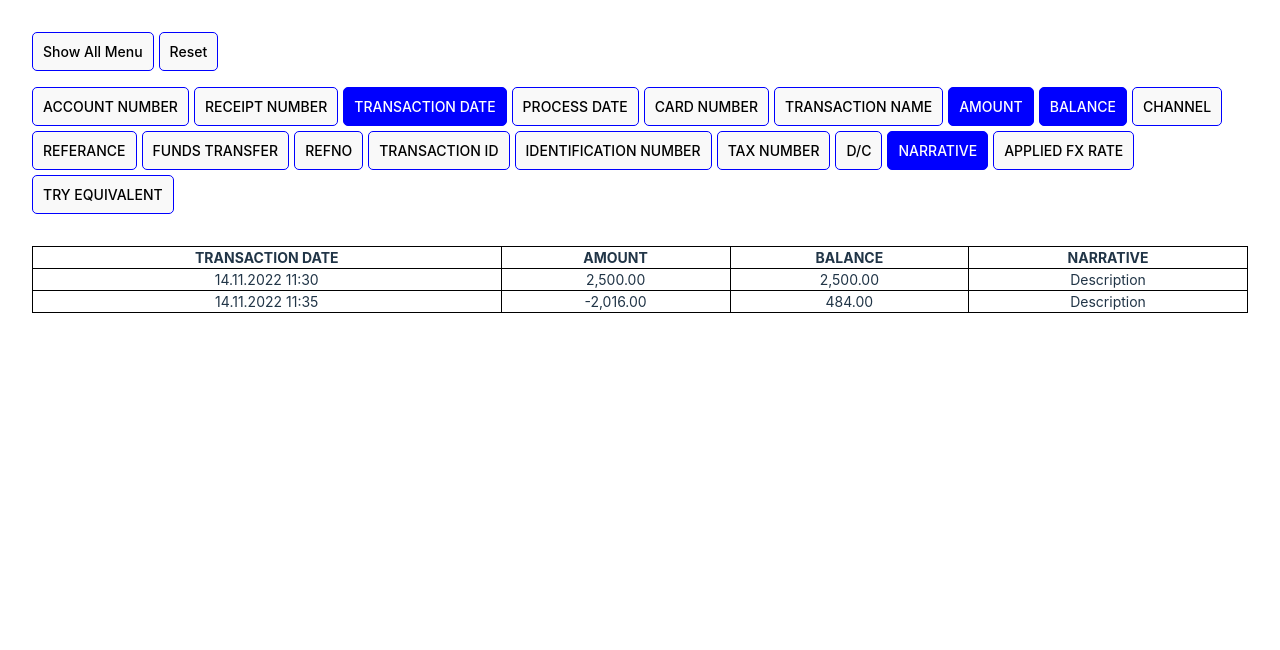
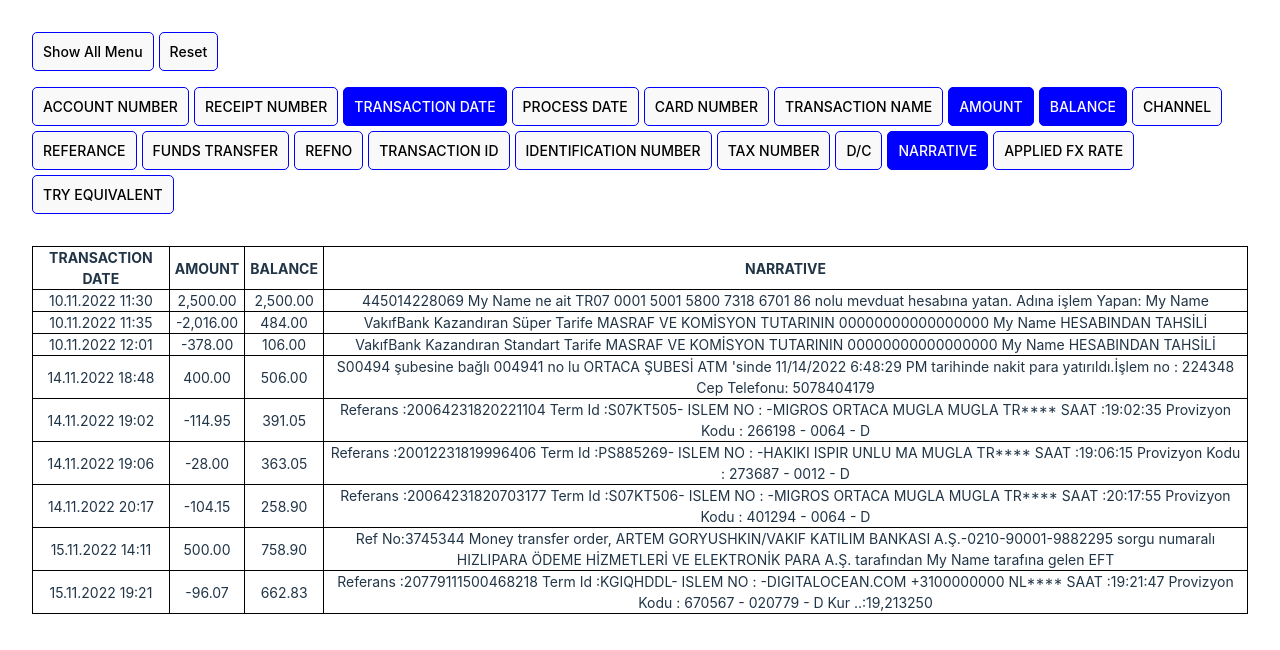
Before and after one commit to gorushkin/parser_UI, a React (Vite) app: page / in a window 1280 px wide. Shown: the top 650 px of the page. Built offline with nearby package versions, Linux system fonts and the light colour scheme.

Commit message:
feat: small fixes

```diff
--- a/src/AppContext/AppContext.tsx
+++ b/src/AppContext/AppContext.tsx
@@ -4,8 +4,15 @@ export type Page = 'first' | 'second';
 
 const tempContent = `
 ACCOUNT NUMBER	RECEIPT NUMBER	TRANSACTION DATE	PROCESS DATE	CARD NUMBER	TRANSACTION  NAME	AMOUNT	BALANCE	CHANNEL	REFERANCE	FUNDS TRANSFER	REFNO	TRANSACTION ID	IDENTIFICATION NUMBER	TAX NUMBER	D/C	NARRATIVE	APPLIED FX RATE	TRY EQUIVALENT
-333	0	14.11.2022 11:30	14.11.2022		Deposit Money Deposit	2,500.00	2,500.00	ŞUBE: S00494				2022005856519671		0000000000	A	Description
-333	0	14.11.2022 11:35	14.11.2022		VakıfBank Kazandıran Tarife [Winning Tariff ] Collection 	-2,016.00	484.00	ŞUBE: S00494				2022005856531357		0000000000	B	Description
+00000000000000000	0	10.11.2022 11:30	14.11.2022		Deposit Money Deposit	2,500.00	2,500.00	ŞUBE: S00494				2022005856519671		1111111111111	A	445014228069 My Name ne ait TR07 0001 5001 5800 7318 6701 86 nolu mevduat hesabına yatan. Adına işlem Yapan: My Name
+00000000000000000	0	10.11.2022 11:35	14.11.2022		VakıfBank Kazandıran Tarife [Winning Tariff ] Collection 	-2,016.00	484.00	ŞUBE: S00494				2022005856531357		1111111111111	B	VakıfBank Kazandıran Süper Tarife MASRAF VE KOMİSYON TUTARININ 00000000000000000 My Name HESABINDAN TAHSİLİ
+00000000000000000	0	10.11.2022 12:01	14.11.2022		VakıfBank Kazandıran Tarife [Winning Tariff ] Collection 	-378.00	106.00	ŞUBE: S00494				2022005857549550		1111111111111	B	VakıfBank Kazandıran Standart Tarife MASRAF VE KOMİSYON TUTARININ 00000000000000000 My Name HESABINDAN TAHSİLİ
+00000000000000000	0	14.11.2022 18:48	14.11.2022	5355769057340218	Deposit Money	400.00	506.00	ATM: S00494				2022005870230531		1111111111111	A	S00494 şubesine bağlı 004941 no lu ORTACA ŞUBESİ ATM 'sinde 11/14/2022 6:48:29 PM tarihinde nakit para yatırıldı.İşlem no : 224348 Cep Telefonu: 5078404179
+00000000000000000	0	14.11.2022 19:02	14.11.2022	5355769057340218	BKM Pos Spending	-114.95	391.05	Diğer Banka Pos				2022005870518227		1111111111111	B	Referans :20064231820221104 Term Id :S07KT505- ISLEM NO :    -MIGROS ORTACA MUGLA      MUGLA        TR**** SAAT :19:02:35 Provizyon Kodu : 266198 - 0064 - D
+00000000000000000	0	14.11.2022 19:06	14.11.2022	5355769057340218	BKM Pos Spending	-28.00	363.05	Diğer Banka Pos				2022005870539874		1111111111111	B	Referans :20012231819996406 Term Id :PS885269- ISLEM NO :    -HAKIKI ISPIR UNLU MA     MUGLA        TR**** SAAT :19:06:15 Provizyon Kodu : 273687 - 0012 - D
+00000000000000000	0	14.11.2022 20:17	14.11.2022	5355769057340218	BKM Pos Spending	-104.15	258.90	Diğer Banka Pos				2022005872445116		1111111111111	B	Referans :20064231820703177 Term Id :S07KT506- ISLEM NO :    -MIGROS ORTACA MUGLA      MUGLA        TR**** SAAT :20:17:55 Provizyon Kodu : 401294 - 0064 - D
+00000000000000000	0	15.11.2022 14:11	15.11.2022		Received Automatic Deposited EFT 	500.00	758.90	S00000 BANKA GENELİ				2022005902623441		1111111111111	A	Ref No:3745344 Money transfer order, ARTEM GORYUSHKIN/VAKIF KATILIM BANKASI A.Ş.-0210-90001-9882295 sorgu numaralı HIZLIPARA ÖDEME HİZMETLERİ VE ELEKTRONİK PARA A.Ş. tarafından My Name tarafına gelen EFT
+00000000000000000	0	15.11.2022 19:21	15.11.2022	5355769057340218	Overseas 3D Secure Spending	-96.07	662.83	Sanal POS				2022005915090502		1111111111111	B	Referans :20779111500468218 Term Id :KGIQHDDL- ISLEM NO :    -DIGITALOCEAN.COM         +3100000000  NL**** SAAT :19:21:47 Provizyon Kodu : 670567 - 020779 - D Kur ..:19,213250
 
 `;
 
--- a/src/Menu/Menu.tsx
+++ b/src/Menu/Menu.tsx
@@ -1,4 +1,4 @@
-import { Row } from '../parser';
+import { Item, Row } from '../parser';
 import style from './Menu.module.scss';
 
 const MenuButton = ({
@@ -8,16 +8,13 @@ const MenuButton = ({
 }: {
   onClick: (key: string) => void;
   isActive: boolean;
-  item: {
-    key: string;
-    value: string;
-  };
+  item: Item;
 }) => {
   const buttonClassName = isActive ? `${style.button} ${style.buttonActive}` : style.button;
 
   return (
     <button onClick={() => onClick(item.key)} className={buttonClassName}>
-      {item.value}
+      {item.displayValue}
     </button>
   );
 };
@@ -51,7 +48,7 @@ export const Menu = ({
             onClick={handleButtonClick}
             key={item.key}
             item={item}
-            isActive={activeList.includes(item.value)}
+            isActive={activeList.includes(item.displayValue)}
           />
         ))}
       </div>
--- a/src/PageTwo/PageTwo.tsx
+++ b/src/PageTwo/PageTwo.tsx
@@ -12,7 +12,7 @@ const TableHeader = ({ headers }: { headers: Row }) => (
       {headers
         .filter((item) => item.isVisible)
         .map((item) => (
-          <th key={item.key}>{item.value}</th>
+          <th key={item.key}>{item.displayValue}</th>
         ))}
     </tr>
   </thead>
@@ -52,7 +52,7 @@ export const PageTwo = () => {
 
   const filteredHeaders = headers.map((item) => ({
     ...item,
-    isVisible: activeList.includes(item.value),
+    isVisible: activeList.includes(item.displayValue),
   }));
 
   const filteredOperations = operations.map((row) =>
--- a/src/parser.ts
+++ b/src/parser.ts
@@ -1,12 +1,14 @@
 type Value = string | Date | number;
 
-export type Row = {
+export type Item = {
   key: string;
   value: Value;
   copyValue: string;
   displayValue: string;
   isVisible: boolean;
-}[];
+};
+
+export type Row = Item[];
 
 export type Rows = Row[];
 
```
